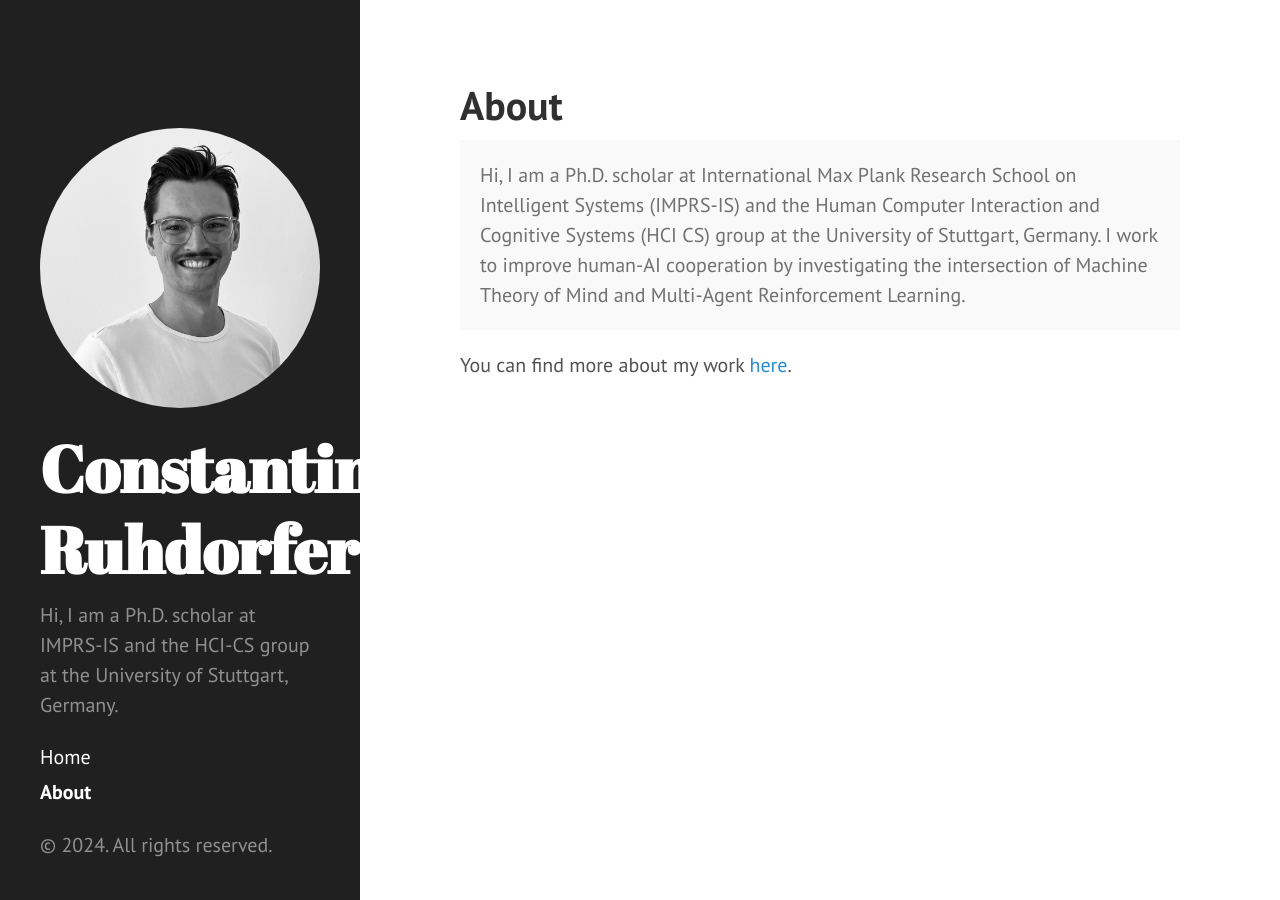
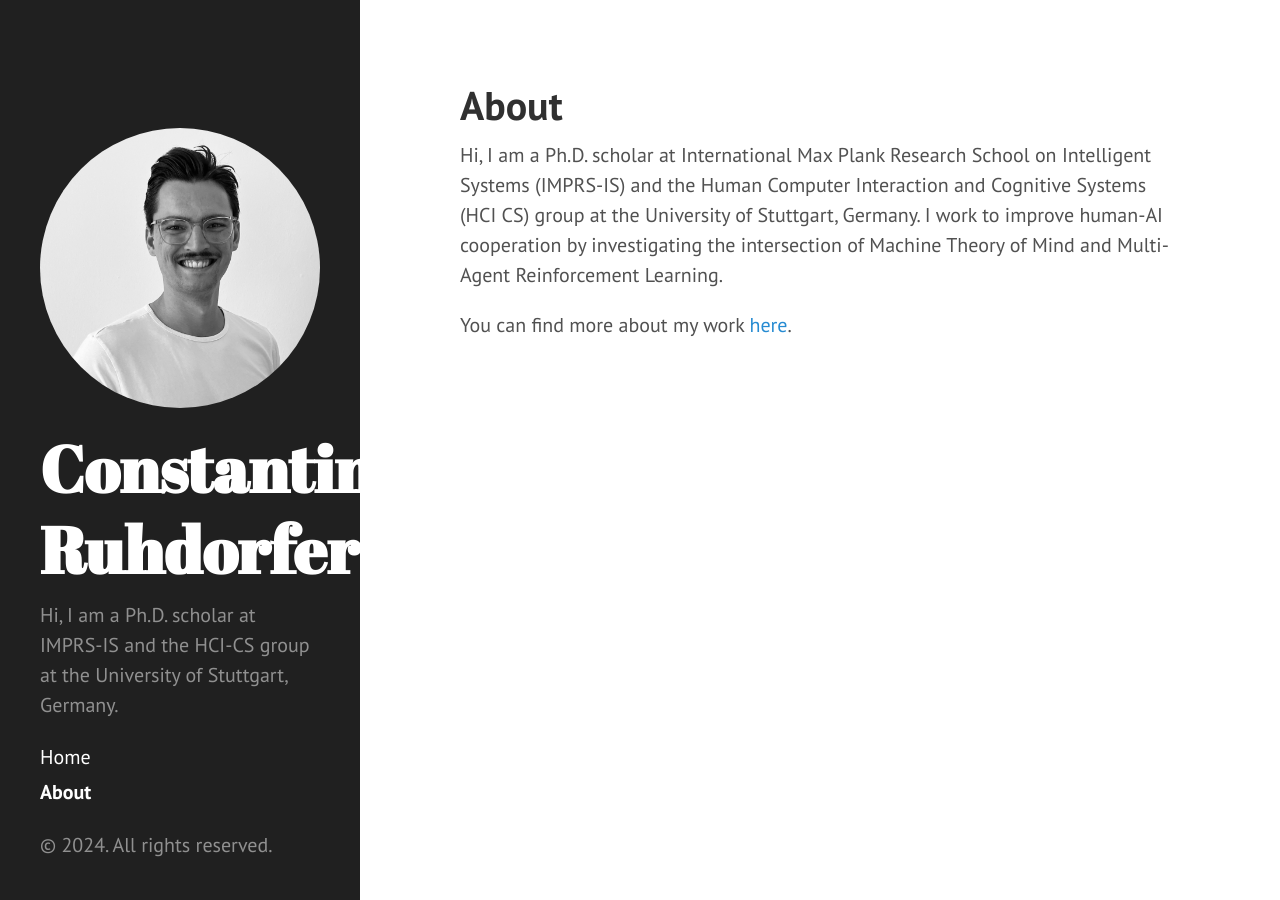
Before and after one commit to ConstantinRuhdorfer/constantinruhdorfer.github.io, a Jekyll site: the page built from about.md, in a window 1280 px wide. Built offline with Jekyll 4.4.1, drawn with Linux system fonts in a browser that asks for light colours.

Commit message:
Removed message from about

```diff
--- a/about.md
+++ b/about.md
@@ -3,8 +3,8 @@ layout: page
 title: About
 ---
 
-<p class="message">
-  Hi, I am a Ph.D. scholar at International Max Plank Research School on Intelligent Systems (IMPRS-IS) and the Human Computer Interaction and Cognitive Systems (HCI CS) group at the University of Stuttgart, Germany. I work to improve human-AI cooperation by investigating the intersection of Machine Theory of Mind and Multi-Agent Reinforcement Learning.
-</p>
+
+Hi, I am a Ph.D. scholar at International Max Plank Research School on Intelligent Systems (IMPRS-IS) and the Human Computer Interaction and Cognitive Systems (HCI CS) group at the University of Stuttgart, Germany.
+I work to improve human-AI cooperation by investigating the intersection of Machine Theory of Mind and Multi-Agent Reinforcement Learning.
 
 You can find more about my work [here](https://www.perceptualui.org/people/ruhdorfer/).
```
